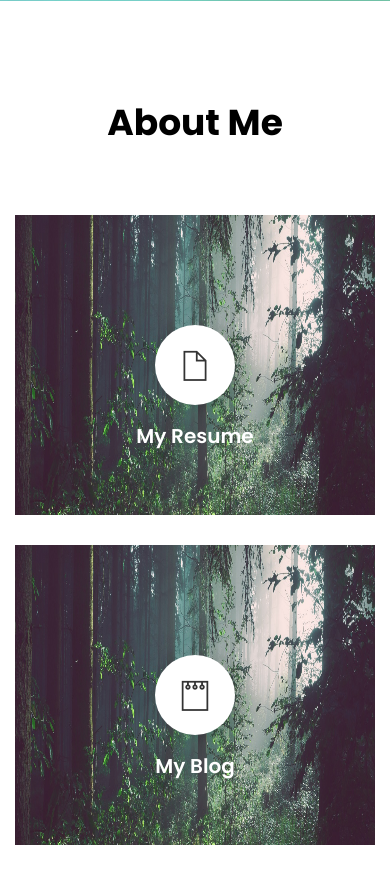
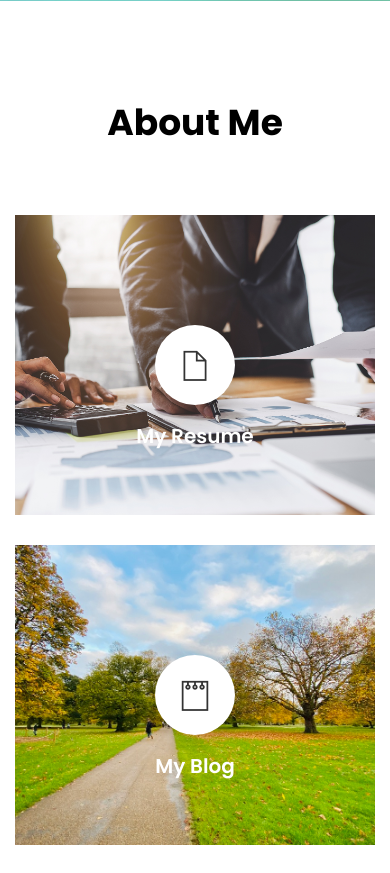
Before and after one commit to zhao-xuan/MyHomepage, a Flask app: page / in a window 390 px wide. Shown: the part 1895-2768 px from the top of the page. Run offline with Flask 2, Linux system fonts and the light colour scheme; some libraries are stand-ins or nearby versions.

Commit message:
new iamge

```diff
--- a/static/css/homepage.css
+++ b/static/css/homepage.css
@@ -745,7 +745,7 @@ ul, ol {
     font-size: 14px; }
 
   .navigation-toggle {
-    right: 20px;
+    right: 10px;
   }
 
   .service-content:after {
@@ -757,18 +757,20 @@ ul, ol {
     top: -10%;
     background-image: url("../img/aboutmebg.jpg");
     background-repeat: no-repeat;
-    background-size: cover;
+    background-size: scroll;
     background-attachment: fixed;
     background-position: center;
     filter: blur(16px);
   }
 
-  .bg-1 {
-    background-image: url("../img/aboutmebg.jpg");
-    background-position: center;
-    background-attachment: fixed;
-    background-size: 375px 812px;
-    background-repeat: repeat;
+  .bg-1-1 {
+    background-image: url("../img/aboutmeresume.jpg");
+  }
+  .bg-1-2 {
+    background-image: url("../img/aboutmeblog.jpeg");
+  }
+  .bg-1-3 {
+    background-image: url("../img/abouememusic.png");
   }
   }
 
--- a/static/js/scripts.js
+++ b/static/js/scripts.js
@@ -7,7 +7,6 @@
 		--------------------*/
 		$(".loader").fadeOut();
 		$("#preloder").delay(400).fadeOut("slow");
-
 	});
 
 
--- a/templates/index.html
+++ b/templates/index.html
@@ -107,7 +107,7 @@
 			<div class="row">
 				<div class="col-md-4">
 					<!-- service item -->
-					<div class="service-box bg-1 wow fadeInUp" data-wow-delay="0.2s">
+					<div class="service-box bg-1 bg-1-1 wow fadeInUp" data-wow-delay="0.2s">
 						<div class="service-icon">
 							<i class="ti-file"></i>
 							<h2>My Resume</h2>
@@ -125,7 +125,7 @@
 				</div>
 				<div class="col-md-4">
 					<!-- service item -->
-					<div class="service-box bg-1 wow fadeInUp" data-wow-delay="0.4s">
+					<div class="service-box bg-1 bg-1-2 wow fadeInUp" data-wow-delay="0.4s">
 						<div class="service-icon">
 							<i class="ti-notepad"></i>
 							<h2>My Blog</h2>
@@ -143,7 +143,7 @@
 				</div>
 				<div class="col-md-4">
 					<!-- service item -->
-					<div class="service-box bg-1 wow fadeInUp" data-wow-delay="0.6s">
+					<div class="service-box bg-1 bg-1-3 wow fadeInUp" data-wow-delay="0.6s">
 						<div class="service-icon">
 							<i class="ti-headphone-alt"></i>
 							<h2>My Music Playlist</h2>
```
Also changed, not shown: static/img/aboutmebgmobile.jpg (deleted), static/img/aboutmeblog.jpeg (added), static/img/aboutmemusic.png (added), static/img/aboutmeresume.jpg (added).
